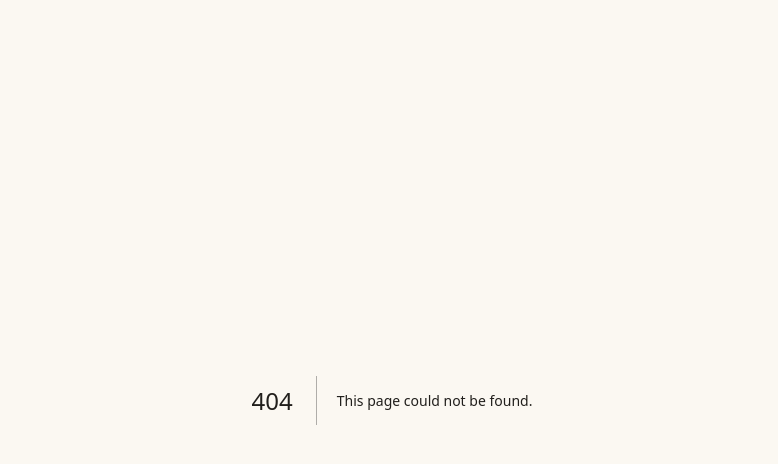
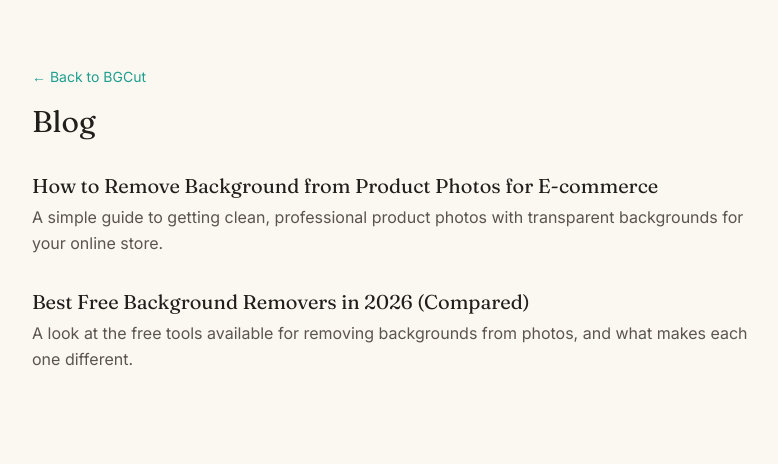
Before and after one commit to Aqib1012/bg-remover, a Next.js app: page /blog in a window 1280 px wide. Before the commit this address had no page. Shown: the top 464 px of the page, without its empty margins (248-1026 px from the left). Built offline with nearby package versions, Linux system fonts and the light colour scheme.

Commit message:
Create blog index page with metadata and posts

```diff
--- /dev/null
+++ b/app/blog/page.tsx
@@ -0,0 +1,45 @@
+import Link from "next/link";
+import type { Metadata } from "next";
+
+export const metadata: Metadata = {
+  title: "Blog — BGCut",
+  description: "Tips and guides on removing image backgrounds, e-commerce photos, and more.",
+};
+
+const posts = [
+  {
+    slug: "remove-background-product-photos-ecommerce",
+    title: "How to Remove Background from Product Photos for E-commerce",
+    excerpt:
+      "A simple guide to getting clean, professional product photos with transparent backgrounds for your online store.",
+  },
+  {
+    slug: "best-free-background-removers-2026",
+    title: "Best Free Background Removers in 2026 (Compared)",
+    excerpt:
+      "A look at the free tools available for removing backgrounds from photos, and what makes each one different.",
+  },
+];
+
+export default function BlogIndex() {
+  return (
+    <main className="min-h-screen bg-cream">
+      <div className="max-w-3xl mx-auto px-6 py-16">
+        <Link href="/" className="text-sm text-teal hover:underline">
+          ← Back to BGCut
+        </Link>
+        <h1 className="font-display text-3xl mt-4 mb-8 text-ink">Blog</h1>
+        <div className="space-y-8">
+          {posts.map((post) => (
+            <Link key={post.slug} href={`/blog/${post.slug}`} className="block group">
+              <h2 className="font-display text-xl text-ink group-hover:text-teal transition-colors">
+                {post.title}
+              </h2>
+              <p className="text-inkSoft mt-1 leading-relaxed">{post.excerpt}</p>
+            </Link>
+          ))}
+        </div>
+      </div>
+    </main>
+  );
+}
```
